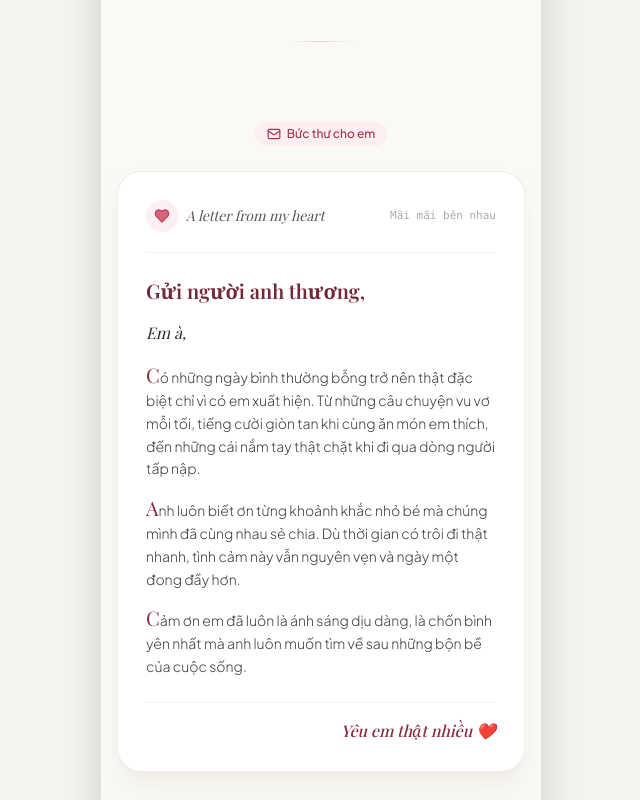
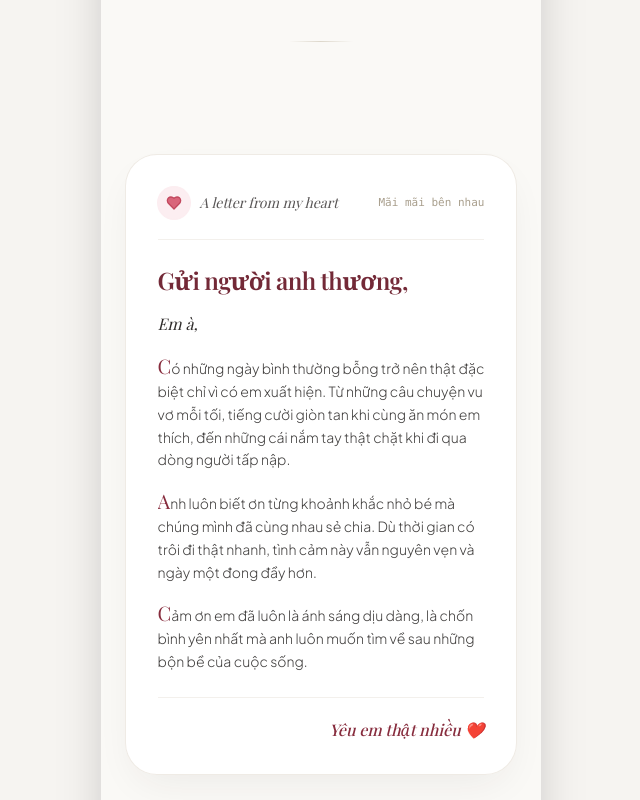
Before and after one commit to QuanTLM/bum, a Vue app: page / in a window 1280 px wide. Shown: the part 2480-3280 px from the top of the page, without its empty margins (319-959 px from the left). Built offline with nearby package versions, Linux system fonts and the light colour scheme; a web font is replaced by a local one.

Commit message:
feat: love letter SplitText line reveal, tinted shadow, refined stationery card

```diff
--- a/src/components/LoveLetter.vue
+++ b/src/components/LoveLetter.vue
@@ -1,62 +1,93 @@
 <script setup lang="ts">
-import { onMounted } from 'vue'
+import { ref, onMounted, onUnmounted } from 'vue'
 import { giftConfig } from '@/config/giftData'
-import { Mail, Heart } from '@lucide/vue'
+import { Heart } from '@lucide/vue'
+import { prefersReducedMotion } from '@/utils/motion'
 import gsap from 'gsap'
 import { ScrollTrigger } from 'gsap/ScrollTrigger'
+import { SplitText } from 'gsap/SplitText'
 
-gsap.registerPlugin(ScrollTrigger)
+gsap.registerPlugin(ScrollTrigger, SplitText)
+
+const letterSection = ref<HTMLElement | null>(null)
+const letterCard = ref<HTMLElement | null>(null)
+
+let ctx: gsap.Context | null = null
+const splitInstances: SplitText[] = []
 
 onMounted(() => {
-  const prefersReduced = window.matchMedia('(prefers-reduced-motion: reduce)').matches
-  if (prefersReduced) return
+  if (prefersReducedMotion()) return
 
-  // Subtle reveal for the Love Letter (AC-013)
-  gsap.fromTo(
-    '#love-letter-card',
-    { y: 40, opacity: 0 },
-    {
-      y: 0,
-      opacity: 1,
-      duration: 1,
-      ease: 'power2.out',
+  ctx = gsap.context(() => {
+    const tl = gsap.timeline({
       scrollTrigger: {
-        trigger: '#love-letter-section',
+        trigger: letterSection.value,
         start: 'top 80%',
         toggleActions: 'play none none none',
       },
+    })
+
+    // 1. Reveal letter stationery card
+    tl.fromTo(
+      letterCard.value,
+      { y: 45, opacity: 0, scale: 0.98 },
+      {
+        y: 0,
+        opacity: 1,
+        scale: 1,
+        duration: 0.9,
+        ease: 'power3.out',
+      }
+    )
+
+    // 2. Line-by-line reveal for intimate reading experience (gsap-web SplitText)
+    const paragraphs = letterCard.value?.querySelectorAll('.letter-para')
+    if (paragraphs && paragraphs.length > 0) {
+      paragraphs.forEach((p) => {
+        const split = new SplitText(p, { type: 'lines', linesClass: 'overflow-hidden' })
+        splitInstances.push(split)
+        tl.from(
+          split.lines,
+          {
+            yPercent: 100,
+            opacity: 0,
+            duration: 0.6,
+            stagger: 0.06,
+            ease: 'power3.out',
+          },
+          '-=0.4'
+        )
+      })
     }
-  )
+  }, letterSection.value ?? undefined)
+})
+
+onUnmounted(() => {
+  splitInstances.forEach((s) => s.revert())
+  ctx?.revert()
 })
 </script>
 
 <template>
   <section
     id="love-letter-section"
-    class="py-16 px-4 max-w-mobile mx-auto relative"
+    ref="letterSection"
+    class="py-24 px-4 max-w-mobile mx-auto relative"
   >
-    <!-- Section Badge -->
-    <div class="text-center mb-6">
-      <div class="inline-flex items-center gap-1.5 px-3 py-1 rounded-full bg-romantic-100 text-romantic-700 text-xs font-medium">
-        <Mail class="w-3.5 h-3.5" />
-        <span>Bức thư cho em</span>
-      </div>
-    </div>
-
-    <!-- Letter Stationery Card in Modern Minimal Aesthetic -->
+    <!-- Letter Stationery Card in Modern Minimal Romantic Aesthetic -->
     <div
-      id="love-letter-card"
-      class="relative bg-white rounded-3xl p-7 shadow-xl shadow-warm-200/50 border border-warm-200/70 overflow-hidden"
+      ref="letterCard"
+      class="relative bg-white/95 rounded-[2rem] p-7 sm:p-8 shadow-warm-diffused border border-warm-200/80 overflow-hidden"
     >
-      <!-- Top Decorative Accent / Stamp -->
-      <div class="flex items-center justify-between pb-5 border-b border-warm-100">
-        <div class="flex items-center gap-2">
-          <div class="w-8 h-8 rounded-full bg-romantic-100 flex items-center justify-center text-romantic-600">
+      <!-- Top Decorative Stationery Header / Stamp -->
+      <div class="flex items-center justify-between pb-5 border-b border-warm-200/60">
+        <div class="flex items-center gap-2.5">
+          <div class="w-8 h-8 rounded-full bg-romantic-100 flex items-center justify-center text-romantic-600 ring-1 ring-romantic-200/50">
             <Heart class="w-4 h-4 fill-romantic-500" />
           </div>
           <span class="font-serif italic text-warm-800/80 text-sm">A letter from my heart</span>
         </div>
-        <span v-if="giftConfig.loveLetter.date" class="text-[11px] font-mono text-warm-800/40">
+        <span v-if="giftConfig.loveLetter.date" class="text-[11px] font-mono text-warm-500">
           {{ giftConfig.loveLetter.date }}
         </span>
       </div>
@@ -64,19 +95,25 @@ onMounted(() => {
       <!-- Letter Content (DATA-003, FR-014) -->
       <div class="py-6 space-y-4">
         <!-- Title or Greeting -->
-        <h3 v-if="giftConfig.loveLetter.title" class="font-serif text-xl font-semibold text-romantic-900">
+        <h3
+          v-if="giftConfig.loveLetter.title"
+          class="font-serif text-xl sm:text-2xl font-semibold text-romantic-900 tracking-tight"
+        >
           {{ giftConfig.loveLetter.title }}
         </h3>
-        <p v-if="giftConfig.loveLetter.greeting" class="font-serif italic text-base text-warm-800">
+        <p
+          v-if="giftConfig.loveLetter.greeting"
+          class="font-serif italic text-base text-warm-800"
+        >
           {{ giftConfig.loveLetter.greeting }}
         </p>
 
-        <!-- Paragraphs -->
-        <div class="space-y-3.5 text-sm leading-relaxed text-warm-800/90 font-light font-sans">
+        <!-- Paragraphs with line-by-line emergence -->
+        <div class="space-y-4 text-sm leading-relaxed text-warm-800/90 font-light font-sans">
           <p
             v-for="(para, idx) in giftConfig.loveLetter.paragraphs"
             :key="idx"
-            class="first-letter:text-xl first-letter:font-serif first-letter:text-romantic-800"
+            class="letter-para first-letter:text-xl first-letter:font-serif first-letter:text-romantic-800"
           >
             {{ para }}
           </p>
@@ -84,7 +121,7 @@ onMounted(() => {
       </div>
 
       <!-- Signature -->
-      <div v-if="giftConfig.loveLetter.signature" class="pt-4 border-t border-warm-100 text-right">
+      <div v-if="giftConfig.loveLetter.signature" class="pt-5 border-t border-warm-200/60 text-right">
         <p class="font-serif italic text-base text-romantic-800 font-medium">
           {{ giftConfig.loveLetter.signature }}
         </p>
```
